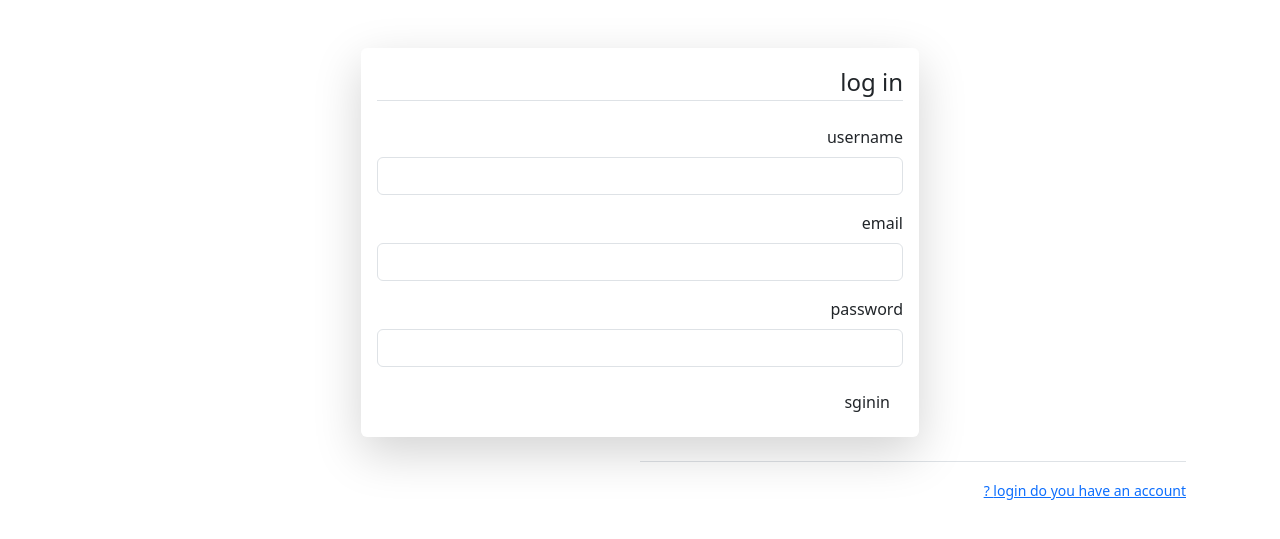
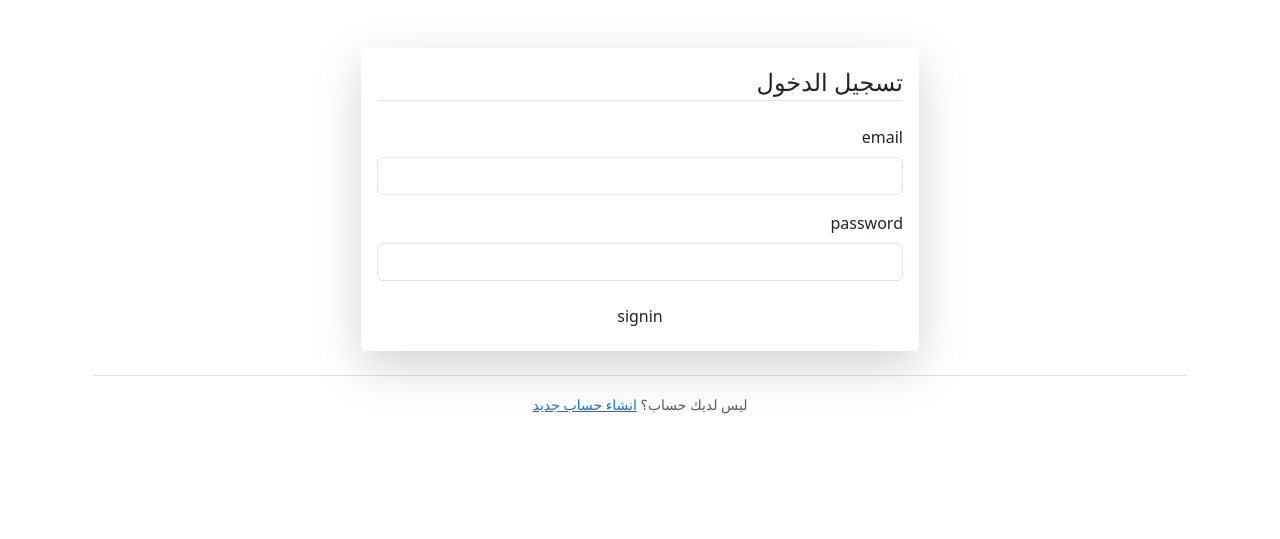
Before and after one commit to abdooman21/sitebg, a Flask app: page /login in a window 1280 px wide. Shown: the part 56-595 px from the top of the page. Run offline with Flask 3, Linux system fonts and the light colour scheme; parts of the project's set-up code (start-up, migrations or seed data) failed here and were passed over; some libraries are stand-ins or nearby versions.

Commit message:
updates to file

```diff
--- a/webapp/__init__.py
+++ b/webapp/__init__.py
@@ -23,7 +23,9 @@ def setup(app):
 
     DB.set_up(cfg.DB_URL)
     # setup SU
-    DB.add_user(cfg.SU_NAME,cfg.SU_EMAIL,cfg.SU_PASS,True)
+    hashed = bcrypt.generate_password_hash(cfg.SU_PASS).decode('utf-8')
+
+    DB.add_user(cfg.SU_NAME,cfg.SU_EMAIL,hashed,True)
 
 
 def create_app():
--- a/webapp/controller/auth/UserController.py
+++ b/webapp/controller/auth/UserController.py
@@ -1,63 +1,85 @@
-# blog > controllers > auth > UserController.py
-
 from flask import render_template, url_for, flash, redirect, request
 from webapp.models.AuthModel import User
 from webapp.forms.AuthForm import LoginForm, RegisterForm
-from webapp import bcrypt, DB
-
+from webapp import bcrypt
+from db.DB import DB
 from flask_login import login_user, current_user, login_required, logout_user
 
 class UserController:
+
+    @staticmethod
     def user_login():
+        """Handle user login"""
         # If the user is already authenticated, redirect them away from the login page
         if current_user.is_authenticated:
-            return redirect(url_for('main_controller.home'))
+            return redirect(url_for('main.home'))
 
         form = LoginForm()
 
         if form.validate_on_submit():
-            user = None # Initialize user to None
+            user = None  # Initialize user to None
 
             # Check if email was provided and is valid
             if form.email.data:
                 user = User.get_by_email(email=form.email.data)
+
             # If email was not provided OR no user was found by email,
             # then check if username was provided and try to find by username
-            if user is None and form.username.data:
+            if user is None and hasattr(form, 'username') and form.username.data:
                 user = User.get_by_username(username=form.username.data)
 
             # Now, check if a user was found and if the password is correct
             if user and bcrypt.check_password_hash(user.password, form.password.data):
-                login_user(user, remember=form.remember.data if hasattr(form, 'remember') else False) # Assuming remember field might exist
-                flash("تم تسجيل الدخول بنجاح", "success") # Login successful message
-                # Redirect to the 'next' page if it exists in the request arguments, otherwise to home
+                remember_me = form.remember.data if hasattr(form, 'remember') else False
+                login_user(user, remember=remember_me)
+                flash("تم تسجيل الدخول بنجاح", "success")
+
+                # Redirect to the 'next' page if it exists, otherwise to home
                 next_page = request.args.get('next')
-                return redirect(next_page or url_for('main_controller.home'))
+                return redirect(next_page) if next_page else redirect(url_for('main.home'))
             else:
                 flash("فشل تسجيل الدخول! تأكد من كتابة البريد الإلكتروني أو اسم المستخدم وكلمة السر بشكل صحيح", "danger")
-                return redirect(url_for('auth_controller.user_login'))
+                return redirect(url_for('auth.user_login'))
 
-        # If it's a GET request or form validation failed (but it's not due to
-        # the custom "either or" check, which would have already added errors),
-        # render the login page.
+        # If it's a GET request or form validation failed, render the login page
         return render_template('auth/login.jinja', form=form, title="تسجيل الدخول")
 
-    def user_sginup():
+    @staticmethod
+    def user_register():
+        """Handle user registration"""
         if current_user.is_authenticated:
-            return redirect(url_for('main_controller.home'))
+            return redirect(url_for('main.home'))
 
         form = RegisterForm()
+
         if form.validate_on_submit():
-            hashed = bcrypt.generate_password_hash(form.password.data).decode('utf-8')
-            usname = form.username
-            DB.add_user(usname,form.email,hashed,False)
-            login_user(user=User.get_by_username(username=usname))
-            flash(f'welcome {usname} you can read forms now', "success")
-            return redirect(url_for('main_controller.home'))
-        return render_template("auth/register.jinja",form=form, title="signup")
+            # Hash the password
+            hashed_password = bcrypt.generate_password_hash(form.password.data).decode('utf-8')
 
+            # Get username from form data (FIXED: was missing .data)
+            username = form.username.data
+            email = form.email.data
+
+            # Add user to database
+            user_id = DB.add_user(username, email, hashed_password, False)
+
+            # Log the user in automatically after registration
+            user = User.get_by_username(username=username)
+            if user:
+                login_user(user)
+                flash(f'مرحباً {username}! تم إنشاء حسابك بنجاح', "success")
+                return redirect(url_for('main.home'))
+            else:
+                flash('حدث خطأ أثناء تسجيل الدخول. يرجى المحاولة مرة أخرى', "danger")
+                return redirect(url_for('auth.user_login'))
+
+        return render_template("auth/register.jinja", form=form, title="إنشاء حساب")
+
+    @staticmethod
     @login_required
     def user_logout():
+        """Handle user logout"""
+        username = current_user.username
         logout_user()
-        flash(f'bye logging you out', "success")
-        return redirect(url_for('main_controller.home'))
+        flash(f'إلى اللقاء {username}! تم تسجيل الخروج بنجاح', "success")
+        return redirect(url_for('main.home'))
--- a/webapp/forms/AuthForm.py
+++ b/webapp/forms/AuthForm.py
@@ -1,18 +1,19 @@
 from flask_wtf import FlaskForm
 from wtforms.validators import DataRequired, Email, Length, EqualTo
 from wtforms import StringField, TextAreaField, SubmitField, PasswordField, ValidationError
-from flask_wtf.file import  FileField, FileAllowed
+from flask_wtf.file import FileField, FileAllowed
 from webapp.models.AuthModel import User
 
 class LoginForm(FlaskForm):
     email = StringField("email", validators=[Email()])
     username = StringField("username", validators=[Length(min=2,max=20)])
     password = PasswordField("password",validators=[DataRequired()])
-    submit = SubmitField("sginin")
+    submit = SubmitField("signin") # Corrected typo: "sginin" -> "signin"
 
-    def validate(self):
-    # Call the base form's validate method first
-        if not super().validate():
+    # --- FIX IS HERE: Add **kwargs ---
+    def validate(self, *, extra_validators=None, **kwargs):
+        # Call the base form's validate method first, passing along extra_validators and other kwargs
+        if not super().validate(extra_validators=extra_validators, **kwargs):
             return False
 
         # Custom validation logic: require either username or email
@@ -25,24 +26,19 @@ class LoginForm(FlaskForm):
         return True
 
 
-
-
 class RegisterForm(FlaskForm):
     username = StringField("username", validators=[DataRequired(),Length(min=2,max=20)])
     email = StringField("email", validators=[DataRequired(), Email()])
     password = PasswordField("password",validators=[DataRequired(),Length(min=5)])
-    confirmpass = PasswordField("confirm password", validators=[DataRequired(),EqualTo('password',message="confirm pass and pass dont equal")])
+    confirmpass = PasswordField("confirm password", validators=[DataRequired(),EqualTo('password',message="confirm pass and pass don't equal")])
     submit = SubmitField("signup")
-
-
 
     def validate_email(self,field):
        val=  User.get_by_email(field.data)
        if  val:
-           raise ValidationError('email arleady exist!!!')
-
+           raise ValidationError('Email already exists. Please choose a different one.') # Corrected message
 
     def validate_username(self,field):
         val = User.get_by_username(field.data)
         if  val:
-            raise ValidationError('username already exist!!!')
+            raise ValidationError('Username already exists. Please choose a different one.') # Corrected message
--- a/webapp/routes/AuthRouter.py
+++ b/webapp/routes/AuthRouter.py
@@ -5,6 +5,6 @@ from webapp.controller.auth.UserController import UserController
 AuthRouter = Blueprint("auth_controller",__name__)
 
 
-AuthRouter.route("/register", methods=["GET","POST"])(UserController.user_sginup)
+AuthRouter.route("/register", methods=["GET","POST"])(UserController.user_register)
 AuthRouter.route("/login", methods=["GET","POST"])(UserController.user_login)
 AuthRouter.route("/logout")(UserController.user_logout)
--- a/webapp/routes/MainRouter.py
+++ b/webapp/routes/MainRouter.py
@@ -1,7 +1,7 @@
 from flask import Blueprint
 from webapp.controller.MainController import MainController
 
-MainRouter = Blueprint("main", __name__)
+MainRouter = Blueprint("main_controller", __name__)
 
 
 
--- a/webapp/templates/auth/login.jinja
+++ b/webapp/templates/auth/login.jinja
@@ -1,30 +1,36 @@
 {% extends "main/base.jinja" %}
 {% from "partials/_macros.jinja" import form_macro %}
-
 {% block content %}
 <div class="container">
     <div class="row d-flex justify-content-center">
         <div class="content-section shadow-lg p-3 mb-4 bg-body rounded m-4 col-md-6">
-            <form method="post">
+            <form method="POST" action="{{ url_for('auth_controller.user_login') }}">
                 {{ form.hidden_tag() }}
                 <fieldset class="form-group">
                     <legend class="border-bottom mb-4">
-                        log in
+                        تسجيل الدخول
                     </legend>
-                    {{ form_macro(form.username) }}
+                    {# Email or username field #}
                     {{ form_macro(form.email) }}
                     {{ form_macro(form.password) }}
 
+                    {# Remember me checkbox if it exists #}
+                    {% if form.remember %}
+                    <div class="form-check">
+                        {{ form.remember(class="form-check-input") }}
+                        {{ form.remember.label(class="form-check-label") }}
+                    </div>
+                    {% endif %}
                 </fieldset>
-                <div class="form-group">
+                <div class="form-group d-grid gap-2">
                     {{ form.submit(class="btn mainButton") }}
                 </div>
             </form>
         </div>
     </div>
-    <div class="border-top pt-3 border-top pt-3 col-md-6">
+    <div class="border-top pt-3 text-center">
         <small class="text-muted">
-            <a class="ml-2" herf="{{ url_for('auth_controller.user_login') }}"> login  do you have an account ? </a>
+            ليس لديك حساب؟ <a class="ml-2" href="{{ url_for('auth_controller.user_register') }}">انشاء حساب جديد</a>
         </small>
     </div>
 </div>
```
Also changed, not shown: webapp/templates/auth/register.jinja (+9 -6 lines), webapp/templates/partials/navbar.jinja (+23 -4 lines), webapp.db (added).
